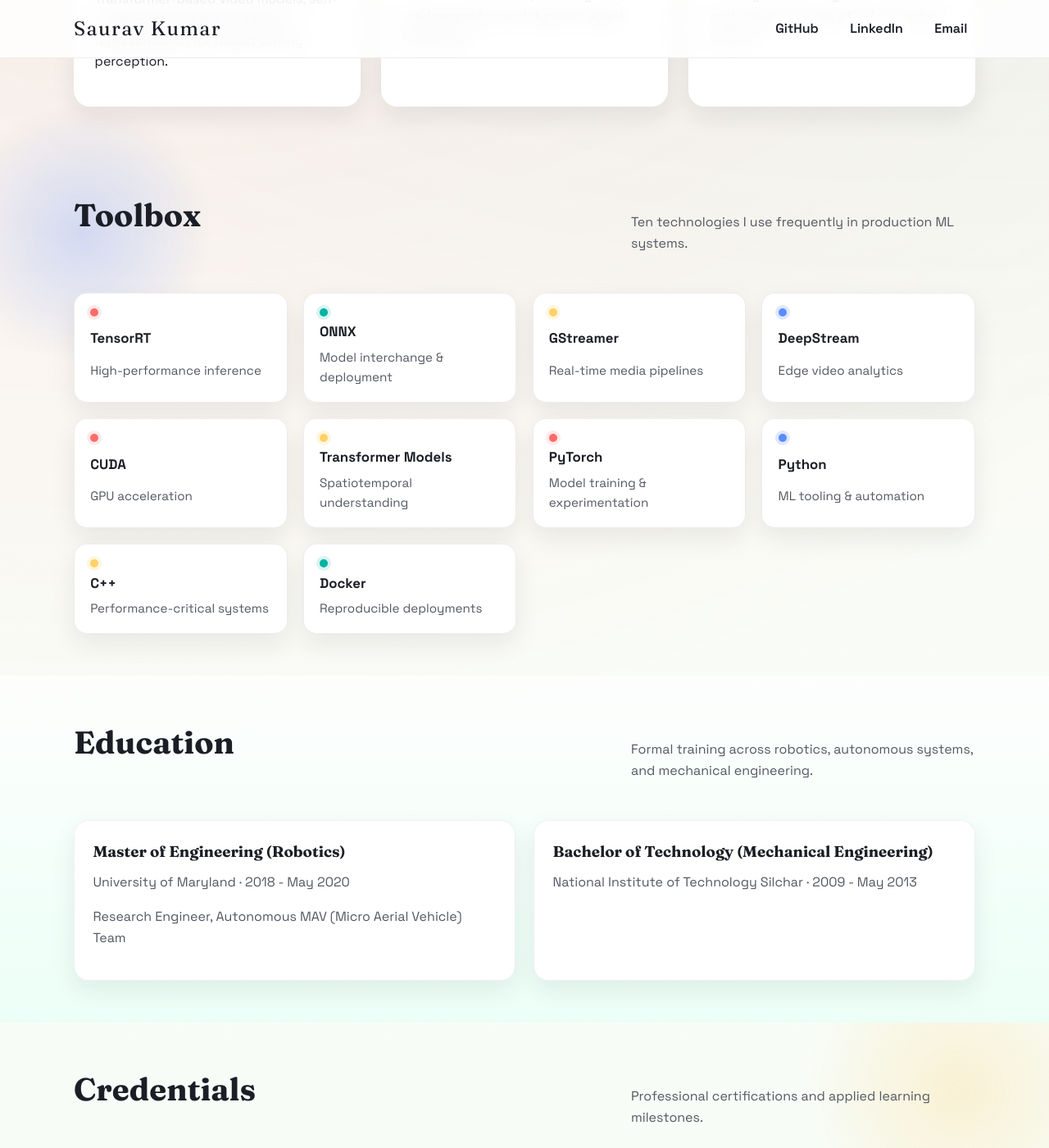
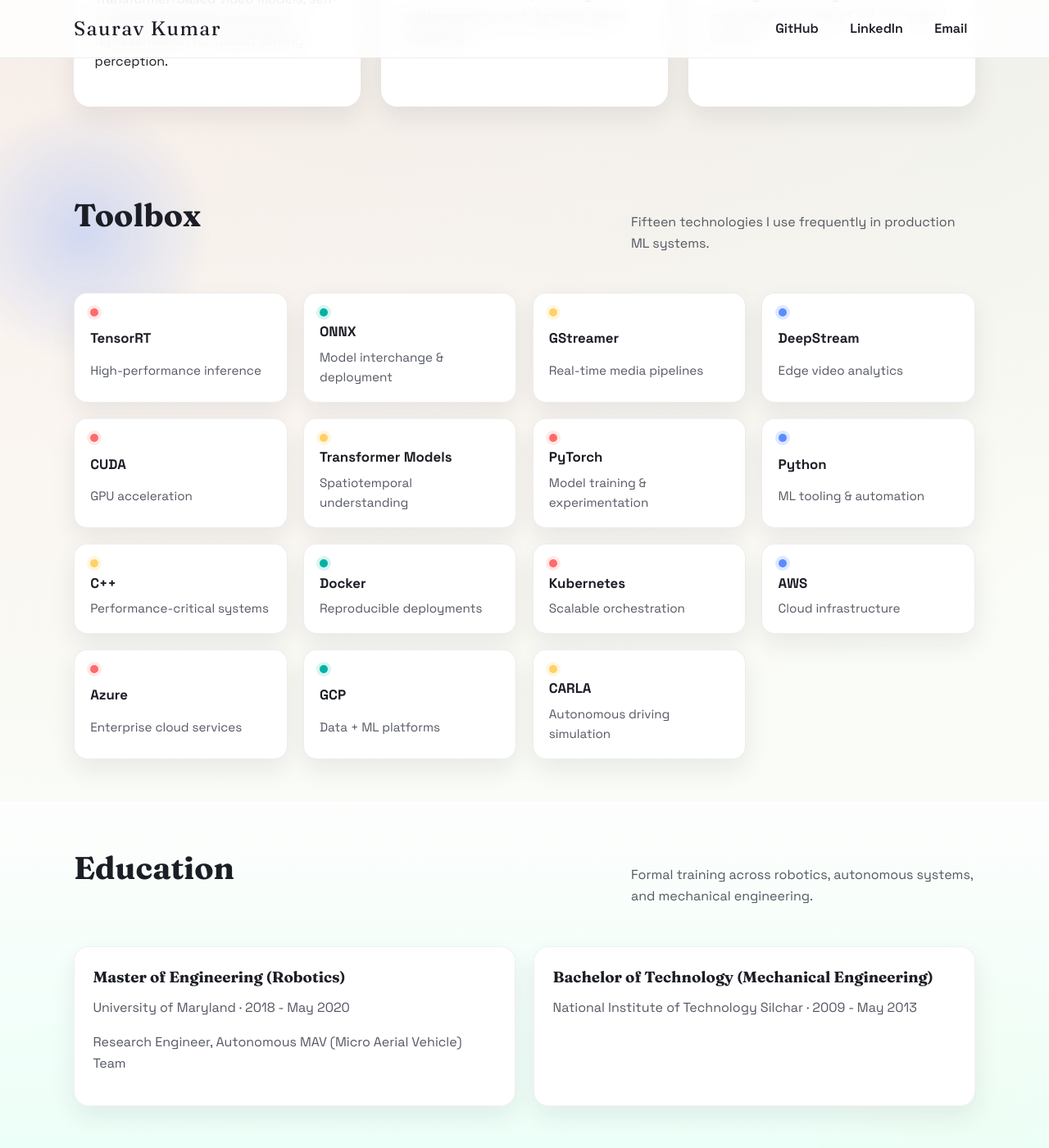
Before and after one commit to sauravkdeo/sauravkdeo.github.io, a Jekyll site: the page built from index.html, in a window 1280 px wide and 1400 px high, scrolled down 1878 px. Shown: the whole window at 82% size. Built offline with Jekyll 4.4.1, drawn with Linux system fonts in a browser that asks for light colours.

Commit message:
Expand toolbox to fifteen tools

```diff
--- a/index.html
+++ b/index.html
@@ -152,7 +152,7 @@
   <div class="container">
     <div class="section-head">
       <h2>Toolbox</h2>
-      <p>Ten technologies I use frequently in production ML systems.</p>
+      <p>Fifteen technologies I use frequently in production ML systems.</p>
     </div>
     <div class="tool-grid">
       <div class="tool-card">
@@ -204,6 +204,31 @@
         <span class="tool-dot"></span>
         <span class="tool-name">Docker</span>
         <span class="tool-note">Reproducible deployments</span>
+      </div>
+      <div class="tool-card">
+        <span class="tool-dot"></span>
+        <span class="tool-name">Kubernetes</span>
+        <span class="tool-note">Scalable orchestration</span>
+      </div>
+      <div class="tool-card">
+        <span class="tool-dot"></span>
+        <span class="tool-name">AWS</span>
+        <span class="tool-note">Cloud infrastructure</span>
+      </div>
+      <div class="tool-card">
+        <span class="tool-dot"></span>
+        <span class="tool-name">Azure</span>
+        <span class="tool-note">Enterprise cloud services</span>
+      </div>
+      <div class="tool-card">
+        <span class="tool-dot"></span>
+        <span class="tool-name">GCP</span>
+        <span class="tool-note">Data + ML platforms</span>
+      </div>
+      <div class="tool-card">
+        <span class="tool-dot"></span>
+        <span class="tool-name">CARLA</span>
+        <span class="tool-note">Autonomous driving simulation</span>
       </div>
     </div>
   </div>
```
